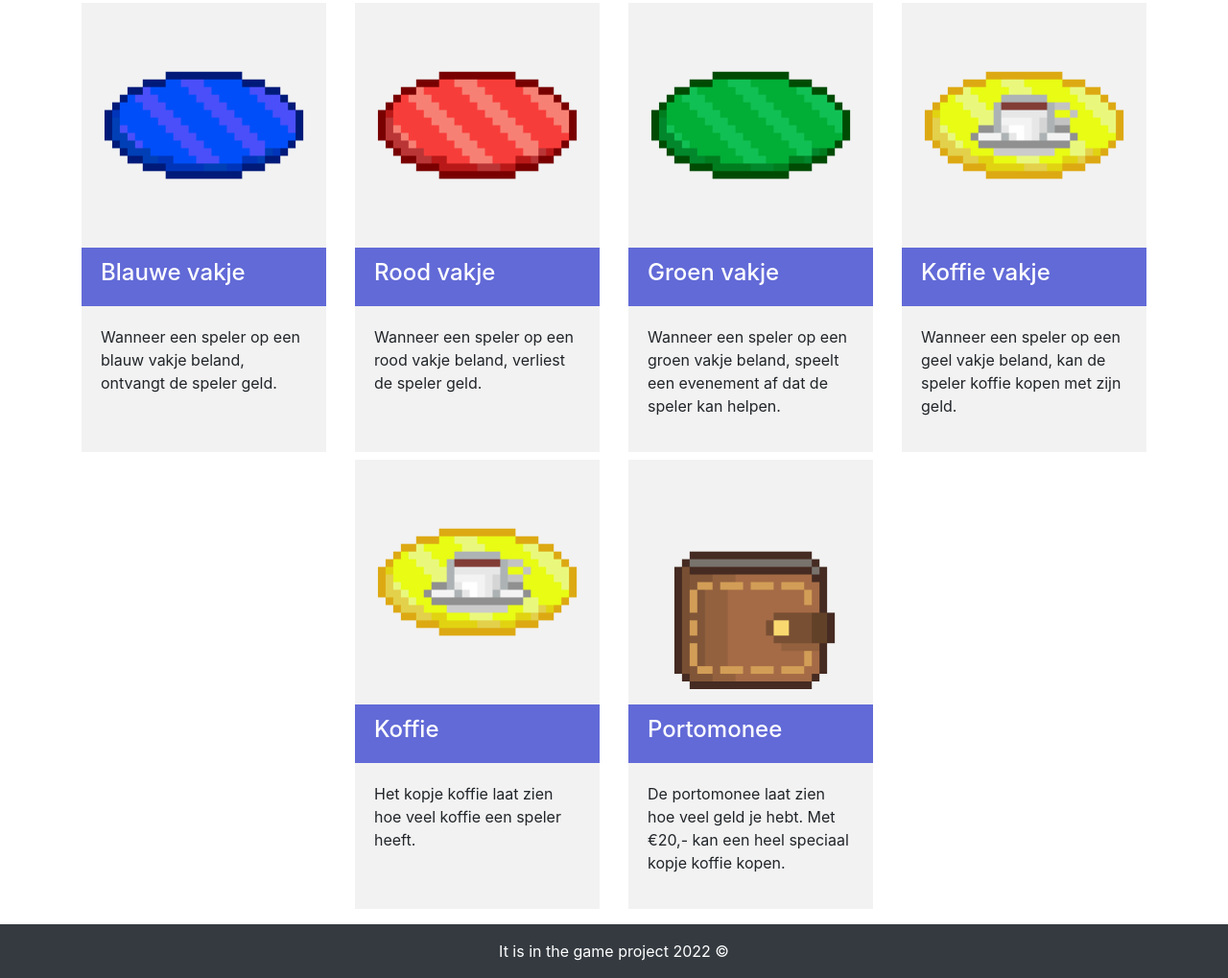
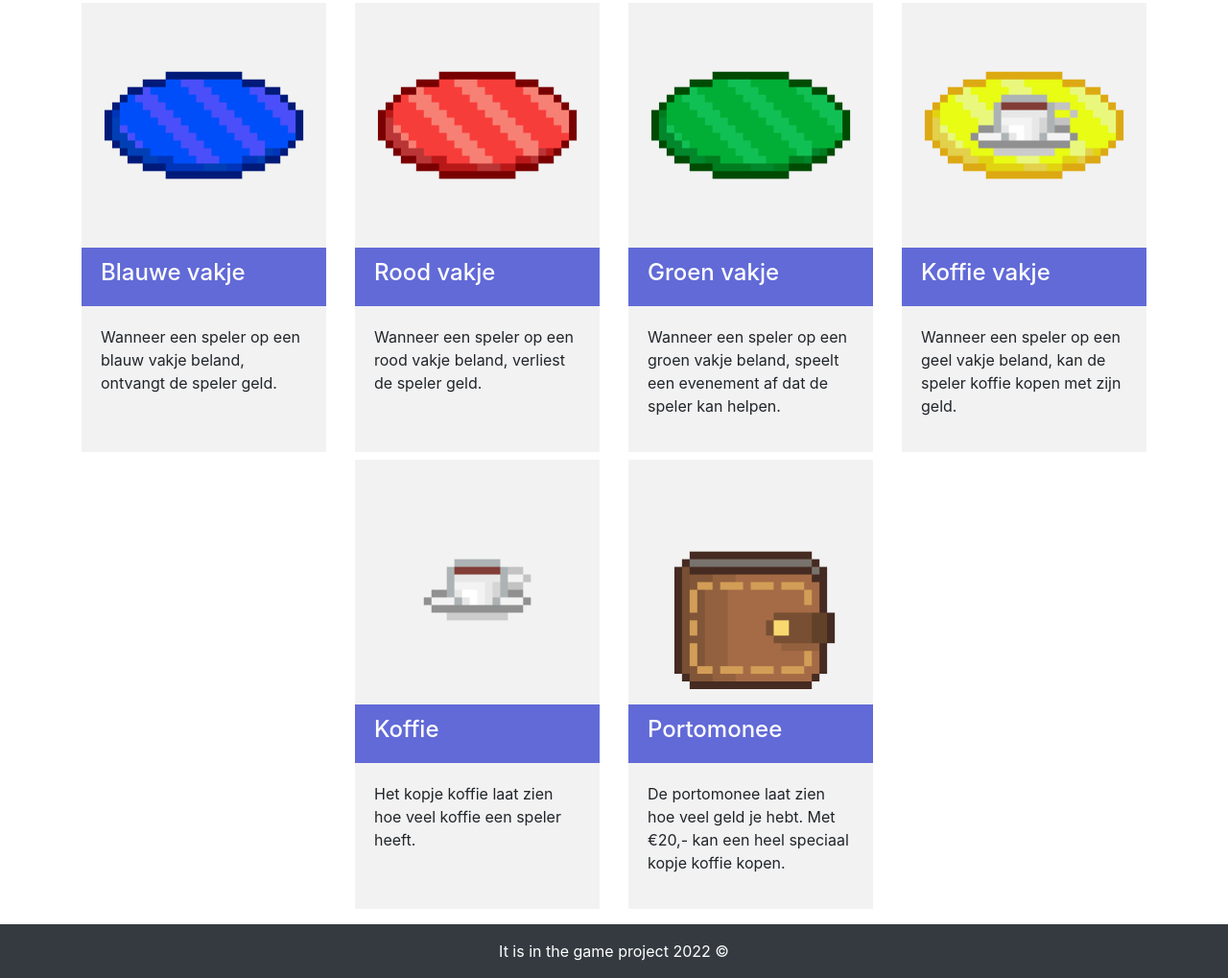
Before and after one commit to Casb02/casb02.github.io, a plain HTML site: page handleiding.html in a window 1280 px wide. Shown: the part 1961-2980 px from the top of the page at 96% size. Drawn offline with nearby package versions, Linux system fonts and the light colour scheme.

Commit message:
Add files via upload

```diff
--- a/handleiding.html
+++ b/handleiding.html
@@ -148,7 +148,7 @@
                 </div>
                 <div class="col-md-3 mt-2">
                     <div class="card h-100">
-                        <img src="assets/tiles/koffie.png" class="card-img-top" width="100px" alt="Koffie vakje">
+                        <img src="assets/tiles/koffielos.png" class="card-img-top" width="100px" alt="Koffie vakje">
                         <div class="card-header">
                             <h4>Koffie</h4>
                         </div>
```
